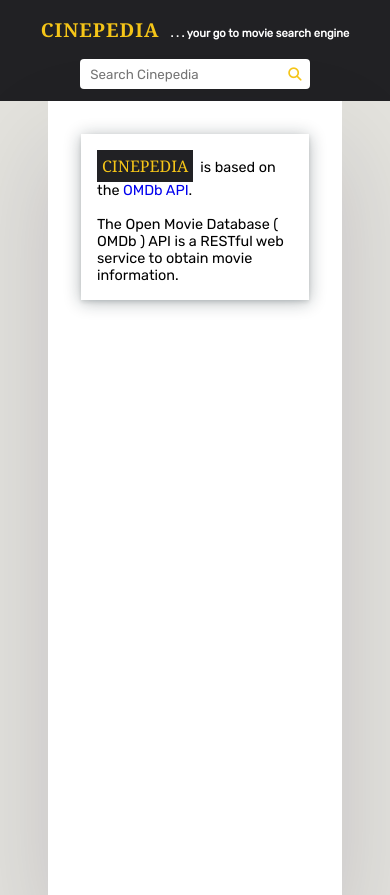
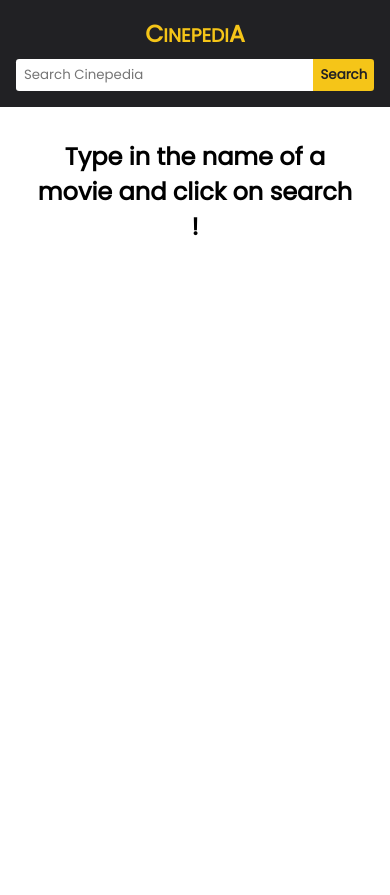
Before and after one commit to abhaykamath/cinepedia-react, a React app: page / in a window 390 px wide. After the commit the page ends 844 px from the top, so only its background shows below. Built offline with nearby package versions, Linux system fonts and the light colour scheme.

Commit message:
Added main entry message, made UI mobile device friendly

```diff
--- a/public/index.html
+++ b/public/index.html
@@ -6,7 +6,7 @@
     <link rel="preconnect" href="https://fonts.googleapis.com" />
     <link rel="preconnect" href="https://fonts.gstatic.com" crossorigin />
     <link
-      href="https://fonts.googleapis.com/css2?family=Rubik&display=swap"
+      href="https://fonts.googleapis.com/css2?family=Poppins&display=swap"
       rel="stylesheet"
     />
     <link
@@ -16,7 +16,7 @@
       crossorigin="anonymous"
       referrerpolicy="no-referrer"
     />
-    <link rel="icon" type="image/x-icon" href="./icons8-movies-color-32.png">
+    <link rel="icon" type="image/x-icon" href="./icons8-movies-color-32.png" />
     <title>Cinepedia</title>
   </head>
   <body>
--- a/src/components/App.js
+++ b/src/components/App.js
@@ -2,7 +2,6 @@ import React, { useState } from "react";
 import Navbar from "./Navbar";
 import Search from "./Search";
 import Card from "./Card";
-import Home from "./Home";
 import Error from "./Error";
 import "../styles/App.css";
 
@@ -13,6 +12,7 @@ function App() {
   const [poster, setPoster] = useState("");
   const [loading, setLoading] = useState(false);
   const [error, setError] = useState(false);
+  const [message, setMessage] = useState(true);
 
   function onSearch(phrase, posterLink) {
     setSearched(phrase);
@@ -31,7 +31,16 @@ function App() {
         />
       </Navbar>
       <div className="main">
-        <Home />
+        {Object.keys(movieData).length == 0 && !loading && !error && (
+          <h2
+            style={{
+              margin: "0",
+              textAlign: "center",
+            }}
+          >
+            Type in the name of a movie and click on search !
+          </h2>
+        )}
         {pageLoaded && !loading && (
           <Card movieData={movieData} searched={searched} poster={poster} />
         )}
--- a/src/components/Error.js
+++ b/src/components/Error.js
@@ -3,10 +3,8 @@ import "../styles/Error.css";
 
 function Error() {
   return (
-    <div className="error-container">
-      <div className="error">
-        <h1>Sorry, Movie not found !</h1>
-      </div>
+    <div className="error">
+      <h1>Sorry, Movie not found !</h1>
     </div>
   );
 }
--- a/src/components/Home.js
+++ /dev/null
@@ -1,25 +0,0 @@
-import React from "react";
-import "../styles/Home.css";
-
-function Home() {
-  return (
-    <div className="home">
-      <div id="info">
-        <p>
-          <span>CINEPEDIA</span> &nbsp;is based on the{" "}
-          <a href="https://www.omdbapi.com/" target="_blank">
-            OMDb API
-          </a>
-          .
-        </p>
-        <br></br>
-        <p>
-          The Open Movie Database ( OMDb ) API is a RESTful web service to
-          obtain movie information.
-        </p>
-      </div>
-    </div>
-  );
-}
-
-export default Home;
--- a/src/components/Navbar.js
+++ b/src/components/Navbar.js
@@ -1,11 +1,15 @@
 import React from "react";
 import "../styles/Navbar.css";
 
-function Navbar({children}) {
-  return <div className="nav-bar">
-    <h3><span id="app-title">CINEPEDIA</span> &nbsp;&nbsp; . . . your go to movie search engine</h3>
-    {children}
-  </div>;
+function Navbar({ children }) {
+  return (
+    <div className="nav-bar">
+      <h3>
+        <span>C</span>INEPEDI<span>A</span>
+      </h3>
+      {children}
+    </div>
+  );
 }
 
 export default Navbar;
--- a/src/components/Search.js
+++ b/src/components/Search.js
@@ -3,7 +3,13 @@ import "../styles/Search.css";
 
 const API = "https://www.omdbapi.com/?apikey=76f27438&t=";
 
-function Search({ setMovieData, onSearch, setLoading, setPageLoaded, setError }) {
+function Search({
+  setMovieData,
+  onSearch,
+  setLoading,
+  setPageLoaded,
+  setError,
+}) {
   const searchRef = useRef(null);
   const [movie, setMovie] = useState("");
   function getMovieDetails(searched) {
@@ -23,15 +29,22 @@ function Search({ setMovieData, onSearch, setLoading, setPageLoaded, setError })
   }
 
   return (
+    <>
       <div className="search-container">
-      <input ref={searchRef} id="search" placeholder="Search Cinepedia" onKeyDown={(e) => {
-        if(e.key === "Enter") {
+        <input
+          type="search"
+          ref={searchRef}
+          id="search"
+          placeholder="Search Cinepedia"
+          onKeyDown={(e) => {
+            if (e.key === "Enter") {
               setError(false);
               setLoading(true);
               setPageLoaded(true);
               getMovieDetails(searchRef.current.value.split(" ").join("+"));
             }
-      }} />
+          }}
+        />
         <button
           onClick={() => {
             setError(false);
@@ -40,9 +53,10 @@ function Search({ setMovieData, onSearch, setLoading, setPageLoaded, setError })
             getMovieDetails(searchRef.current.value.split(" ").join("+"));
           }}
         >
-        <i class="fa-solid fa-magnifying-glass"></i>
+          Search
         </button>
       </div>
+    </>
   );
 }
 
--- a/src/index.css
+++ b/src/index.css
@@ -1,20 +1,17 @@
 body {
     margin: 0;
     padding: 0;
-    font-family: 'Rubik', sans-serif;
+    font-family: 'Poppins', sans-serif;
     /* background-color: #121212; */
     /* background-color: white; */
-    background-color: rgb(227, 226, 221);
 }
 
 #root {
     height: 100%;
 }
 
-input {
-    font-family: 'Rubik', sans-serif;
+input, button {
+    font-family: 'Poppins', sans-serif;
+    outline: none;
+    border: none;
 }
-
-button {
-    font-family: 'Rubik', sans-serif;
-}
--- a/src/styles/App.css
+++ b/src/styles/App.css
@@ -1,4 +1,3 @@
-
 .box {
   box-sizing: border-box;
   border: 1px solid black;
@@ -10,19 +9,11 @@
 .main {
   box-sizing: border-box;
   background-color: white;
-  border: 1px solid white;
-  min-height: 94vh;
-  margin: 0px 15rem;
-  box-shadow: rgba(17, 12, 46, 0.15) 0px 48px 100px 0px;
+  padding: 2rem;
 }
 
-@media(max-width: 1250px) {
-  .main {
-    display: flex;
-    flex-direction: column;
-    align-items: center;
-    margin: 0 3rem;
-  }
+@media (max-width: 1250px) {
+
 }
 
 .loader {
--- a/src/styles/Card.css
+++ b/src/styles/Card.css
@@ -1,60 +1,52 @@
 .card {
   background-color: #212124;
+  width: 60%;
   box-sizing: border-box;
-  /* border: 1px solid #212124; */
-  /* height: 500px; */
-  margin: 2rem 5rem;
-  margin-top: 0;
-  /* border-radius: 6px; */
+  border-radius: 0.5rem;
   box-shadow: rgba(14, 30, 37, 0.12) 0px 2px 4px 0px,
     rgba(14, 30, 37, 0.32) 0px 2px 16px 0px;
   display: flex;
   flex-direction: row;
-  align-items: center;
-  /* justify-content: space-between; */
+  align-items: flex-start;
+  padding: 1.5rem;
+  gap: 1.5rem;
 }
 
 #poster-pane {
   box-sizing: border-box;
+  display: flex;
   width: fit-content;
-  padding: 1.5rem;
+  height: 100%;
 }
 
 #info-pane {
-  /* width: 75%; */
   box-sizing: border-box;
-  padding: 1.5rem;
+  display: flex;
+  flex-direction: column;
+  gap: 0.25rem;
+  height: 100%;
 }
 
 #info-pane p {
   color: white;
-  /* text-align: right; */
-  line-height: 22px;
+  margin: 0;
 }
 
 .card h1 {
-  /* margin: 0; */
+  margin: 0;
   color: rgb(245, 197, 24);
-  font-family: Cambria, Cochin, Georgia, Times, 'Times New Roman', serif;
-  /* text-align: right; */
 }
 
 .card p {
   font-size: 1rem;
   color: white;
-  /* color: rgb(245, 197, 24); */
-  /* text-align: right; */
 }
 
 .card img {
   box-sizing: border-box;
-  /* width: 100%; */
-  /* height: 100%; */
-  /* object-fit: cover; */
-  /* background-color: white;
-  padding: 5px; */
-  border: 5px solid white;
-  /* border-radius: 4px; */
+  border: 0.25rem solid white;
+  border-radius: 0.25rem;
+  height: 100%;
 }
 
 .key {
@@ -63,19 +55,29 @@
 
 @media (max-width: 1250px) {
   .card {
+    width: 75%;
+  }
+}
+
+@media (max-width: 1000px) {
+  .card {
+    width: 85%;
+  }
+}
+
+@media (max-width: 750px) {
+  .card {
+    width: 100%;
     flex-direction: column;
-    box-sizing: border-box;
-    width: 100%;
-  }
-
-  #poster-pane {
-    /* background-color: white; */
-    width: 100%;
-    text-align: center;
+    align-items: flex-start;
   }
 
   .card img {
-    /* border: 5px solid black; */
-    width: 100%;
+    box-sizing: border-box;
+    border: 0.25rem solid white;
+    border-radius: 0.25rem;
+    max-width: 100%;
+    height: 25vh;
+    object-fit: cover;
   }
 }
--- a/src/styles/Error.css
+++ b/src/styles/Error.css
@@ -1,15 +1,5 @@
-.error-container {
-  box-sizing: border-box;
-  padding: 2rem 5rem;
-  display: flex;
-  justify-content: center;
-}
-
 .error {
   box-sizing: border-box;
-  /* border-radius: 6px; */
-  box-shadow: rgba(14, 30, 37, 0.12) 0px 2px 4px 0px,
-    rgba(14, 30, 37, 0.32) 0px 2px 16px 0px;
   width: 100%;
   padding: 1.5rem;
   font-size: 1.1rem;
--- a/src/styles/Home.css
+++ /dev/null
@@ -1,57 +0,0 @@
-.home {
-  box-sizing: border-box;
-  padding: 2rem 5rem;
-  display: flex;
-  justify-content: center;
-}
-
-.home p {
-    margin: 0;
-}
-
-.home a {
-    text-decoration: none;
-}
-
-.home a:hover {
-    font-weight: bold;
-}
-
-#info {
-    box-sizing: border-box;
-    /* border-radius: 6px; */
-    box-shadow: rgba(14, 30, 37, 0.12) 0px 2px 4px 0px, rgba(14, 30, 37, 0.32) 0px 2px 16px 0px;
-    width: 100%;
-    padding: 1.5rem;
-    font-size: 1.1rem;
-}
-
-/* #info:hover {
-    transition: 0.2s;
-    box-shadow: rgba(0, 0, 0, 0.56) 0px 22px 70px 4px;
-} */
-
-#info p span {
-    display: inline-block;
-    background-color: #212124;
-    color: rgb(245, 197, 24);
-    font-size: 1.3rem;
-    padding: 5px;
-    font-family: Cambria, Cochin, Georgia, Times, 'Times New Roman', serif;
-    /* border-radius: 4px; */
-}
-
-@media(max-width: 1250px) {
-    .home {
-        padding: 2rem 2rem;
-    }
-
-    #info {
-        padding: 1rem;
-        font-size: 0.9rem;
-    }
-
-    #info p span {
-        font-size: 1rem;
-    }
-}
--- a/src/styles/Navbar.css
+++ b/src/styles/Navbar.css
@@ -1,48 +1,32 @@
 .nav-bar {
-    /* background-color: #0D0E10; */
   background-color: #212124;
   box-sizing: border-box;
-    height: 6vh;
+  height: 4rem;
   display: flex;
   flex-direction: row;
   justify-content: space-between;
   align-items: center;
-    padding: 0 20rem;
+  gap: 1rem;
+  padding: 0rem 2rem;
 }
 
 .nav-bar h3 {
   color: white;
   margin: 0;
-    vertical-align: bottom;
-    font-size: 0.8rem;
+  color: rgb(245, 197, 24);
 }
 
-#app-title {
-    /* color: #C69749; */
-    color: rgb(245, 197, 24);
-    font-size: 1.4rem;
-    letter-spacing: 1px;
-    font-family: Cambria, Cochin, Georgia, Times, 'Times New Roman', serif;
+.nav-bar h3 > span {
+  font-size: 125%;
 }
 
-@media (max-width: 1250px) {
+@media (max-width: 850px) {
   .nav-bar {
-        width: 100vw;
-        height: 12vh;
     flex-direction: column;
     padding: 1rem;
-        gap: 1rem;
-    }
-
-    .nav-bar input {
-        width: 200px;
-    }
-
-    #app-title {
-        font-size: 1.2rem;
-    }
-
-    .nav-bar h3 {
-        font-size: 0.7rem;
+    height: fit-content;
+    justify-content: center;
+    align-items: center;
+    gap: 0.5rem;
   }
 }
--- a/src/styles/Search.css
+++ b/src/styles/Search.css
@@ -1,37 +1,46 @@
-.search-container {
-    box-sizing: border-box;
-    height: 30px;
+.nav-bar input,
+button {
+  box-sizing: border-box;
+  height: 2rem;
 }
 
-.search-container input, button {
-    border: none;
-    height: 100%;
-    box-sizing: border-box;
+.nav-bar input {
+  padding: 0.25rem 0.5rem;
+  border-top-left-radius: 0.2rem;
+  border-bottom-left-radius: 0.2rem;
+  width: 85%;
 }
 
-input {
-    width: 150px;
-    padding: 10px;
-    border-top-left-radius: 4px;
-    border-bottom-left-radius: 4px;
-}
-
-input:focus {
-    outline: none;
-}
-
-button {
-    box-sizing: border-box;
-    border-top-right-radius: 4px;
-    border-bottom-right-radius: 4px;
-    /* background-color: #C69749; */
-    background-color: white;
-    /* color: #C69749; */
-    color: rgb(245, 197, 24);
-    padding: 0 8px;
+.nav-bar button {
+  box-sizing: border-box;
+  background-color: rgb(245, 197, 24);
+  color: #212124;
+  padding: 0 0.5rem;
+  font-weight: bold;
+  border-top-right-radius: 0.2rem;
+  border-bottom-right-radius: 0.2rem;
+  min-width: 15%;
 }
 
 button:hover {
-    cursor: pointer;
-    opacity: 0.9;
+  cursor: pointer;
+  opacity: 0.9;
 }
+
+.search-container {
+  box-sizing: border-box;
+  width: 50%;
+  display: flex;
+  justify-content: flex-end;
+  align-items: center;
+}
+
+@media (max-width: 850px) {
+  .search-container {
+    box-sizing: border-box;
+    width: 100%;
+    display: flex;
+    justify-content: flex-end;
+    align-items: center;
+  }
+}
```
Lines whose indentation alone changed are shown as unchanged.
